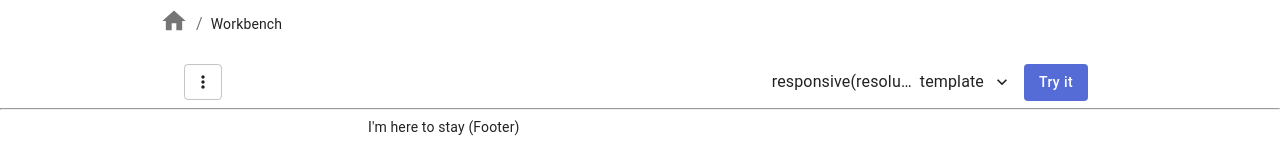
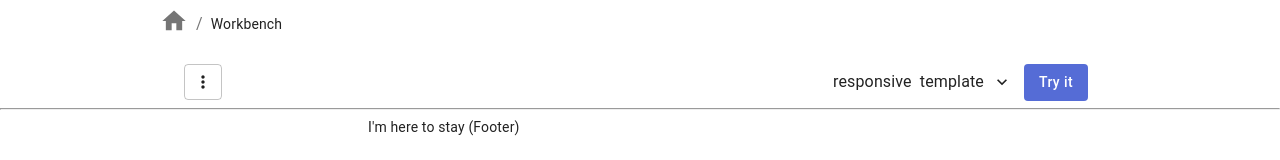
Before and after one commit to hankei6km/image-url-workbench, a Next.js app: page /workbench in a window 1280 px wide. Shown: the top 160 px of the page. Built offline with nearby package versions, Linux system fonts and the light colour scheme.

Commit message:
Add shortDescrption field to template

```diff
--- a/components/TemplateList.tsx
+++ b/components/TemplateList.tsx
@@ -75,7 +75,7 @@ const TemplateList = ({ defaultIdx = 0, onTemplate }: Props) => {
           {BuiltinImportTemplate.map((v, i) => (
             <ListItem key={v.label} button onClick={() => setTemplateIdx(i)}>
               <ListItemIcon>{templateIdx === i && <CheckIcon />}</ListItemIcon>
-              <ListItemText primary={v.label} />
+              <ListItemText primary={v.label} secondary={v.shortDescription} />
             </ListItem>
           ))}
         </List>
--- a/src/template.ts
+++ b/src/template.ts
@@ -4,6 +4,7 @@ export type ImportTemplateParameters = { [key: string]: string };
 export type ImportTemplateParametersSet = ImportTemplateParameters[];
 export type ImportTemplate = {
   label: string;
+  shortDescription?: string;
   sampleParameters: ImportTemplateParametersSet;
   parameters: ImportTemplateParametersSet;
   medias: BreakPoint[];
@@ -13,7 +14,8 @@ export type ImportTemplateList = ImportTemplate[];
 
 export const BuiltinImportTemplate: ImportTemplateList = [
   {
-    label: 'responsive(resolutions)',
+    label: 'responsive',
+    shortDescription: '解像度別に4画像作成 (500x300)',
     sampleParameters: [
       {
         auto: 'compress',
@@ -95,7 +97,9 @@ export const BuiltinImportTemplate: ImportTemplateList = [
     medias: ['auto', 'auto', 'auto', 'auto']
   },
   {
-    label: 'responsive(art direction)',
+    label: 'responsive',
+    shortDescription:
+      'アートディレクション用に4画像作成(モバイルデバイス用含む)',
     sampleParameters: [
       {
         auto: 'compress',
@@ -161,7 +165,8 @@ export const BuiltinImportTemplate: ImportTemplateList = [
     medias: [1280, 960, 600, 320]
   },
   {
-    label: 'card(twitter)',
+    label: 'teitter card',
+    shortDescription: 'Teitter Card用に画像サイズ等を調整',
     sampleParameters: [
       {
         ar: '1.91:1',
```
